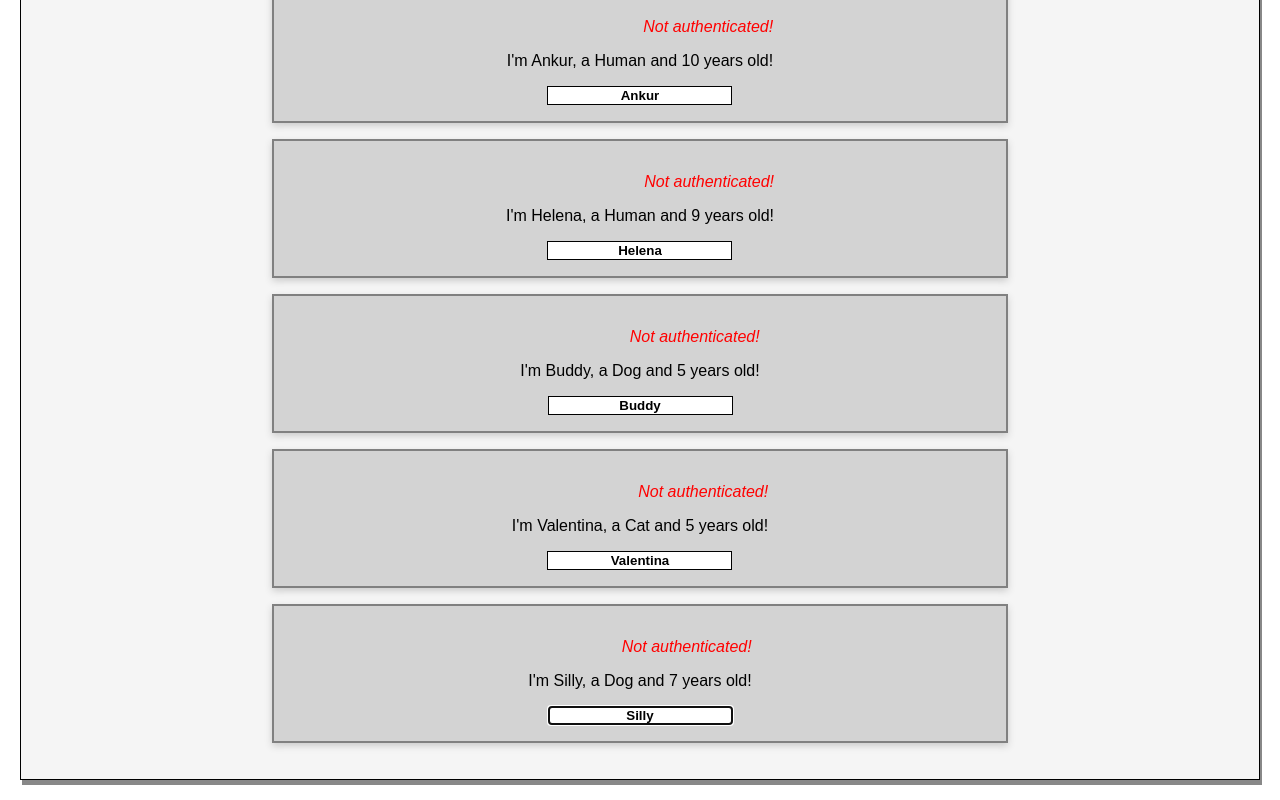
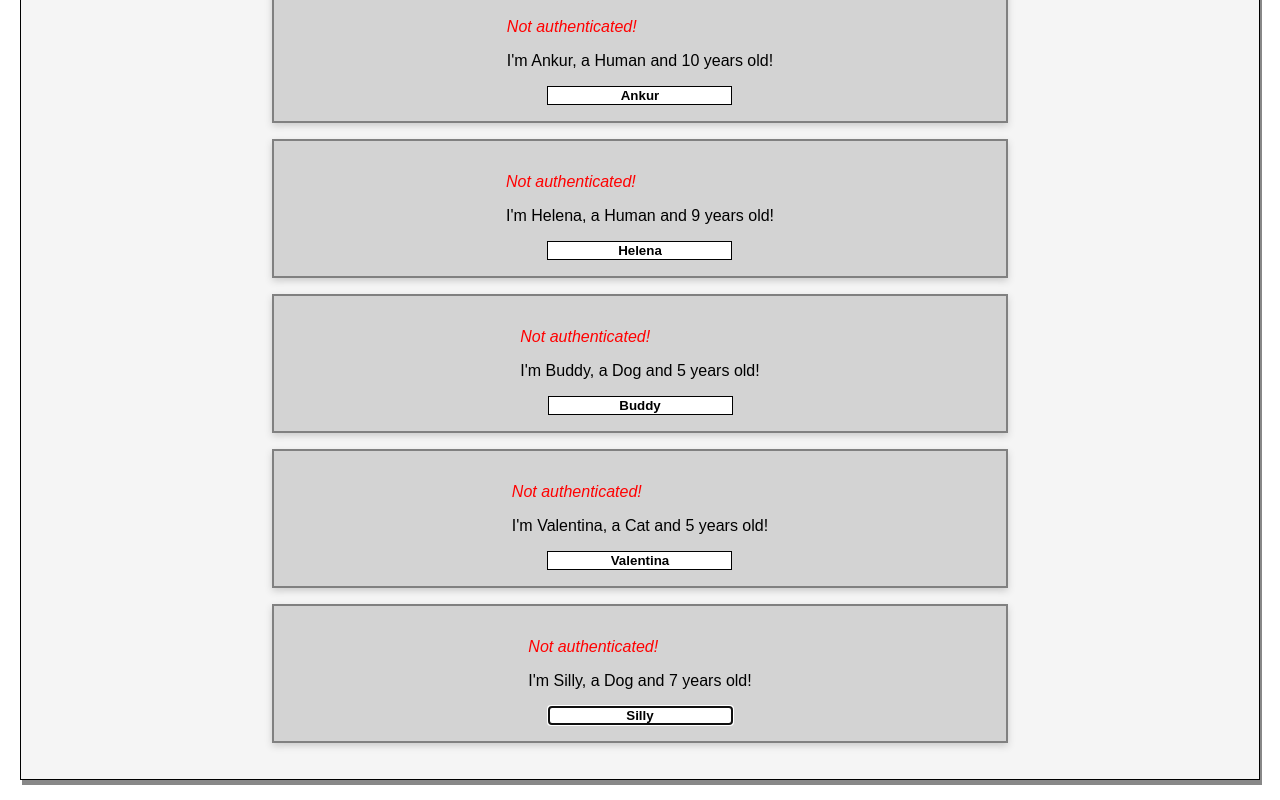
Before and after one commit to ankurvaseashta/react-complete-guide, a React app: page / in a window 1280 px wide. Both pictures are taken after a click on the button "Toggle Persons". Shown: the part 319-1119 px from the top of the page. Built offline with nearby package versions, Linux system fonts and the light colour scheme.

Commit message:
Make auth string text align right and left

```diff
--- a/src/components/Persons/Person/Person.js
+++ b/src/components/Persons/Person/Person.js
@@ -36,7 +36,7 @@ class Person extends Component {
                     <AuthContext.Consumer>
                         {auth => auth ?
                             <p style={{color: 'blue', textAlign: 'right', cursor: 'text'}}><b>Authenticated</b></p> :
-                            <p style={{color: 'red', textAlign: 'right', cursor: 'text'}}><i>Not authenticated!</i></p>}
+                            <p style={{color: 'red', textAlign: 'left', cursor: 'text'}}><i>Not authenticated!</i></p>}
                     </AuthContext.Consumer>
                     <p onClick={this.props.click}>I'm {this.props.name}, a {this.props.type} and {this.props.age} years
                         old! </p>
```
